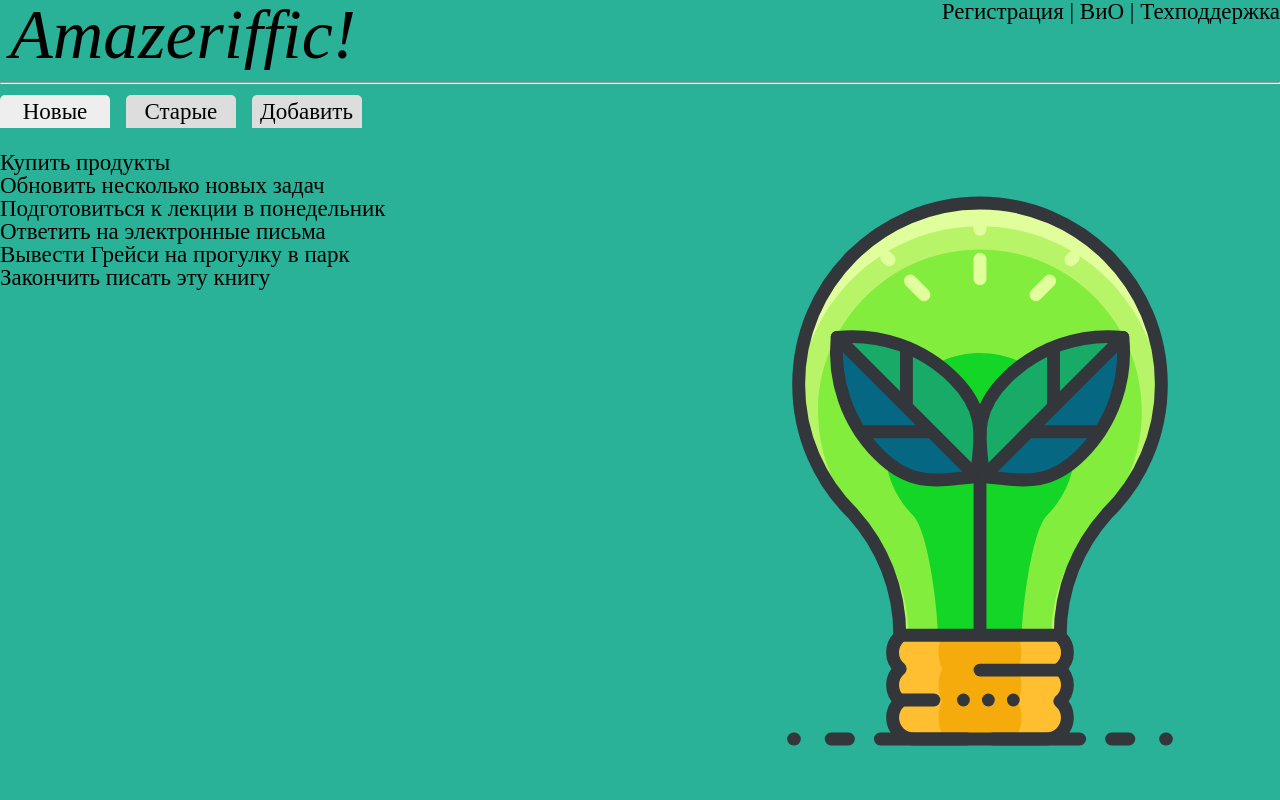
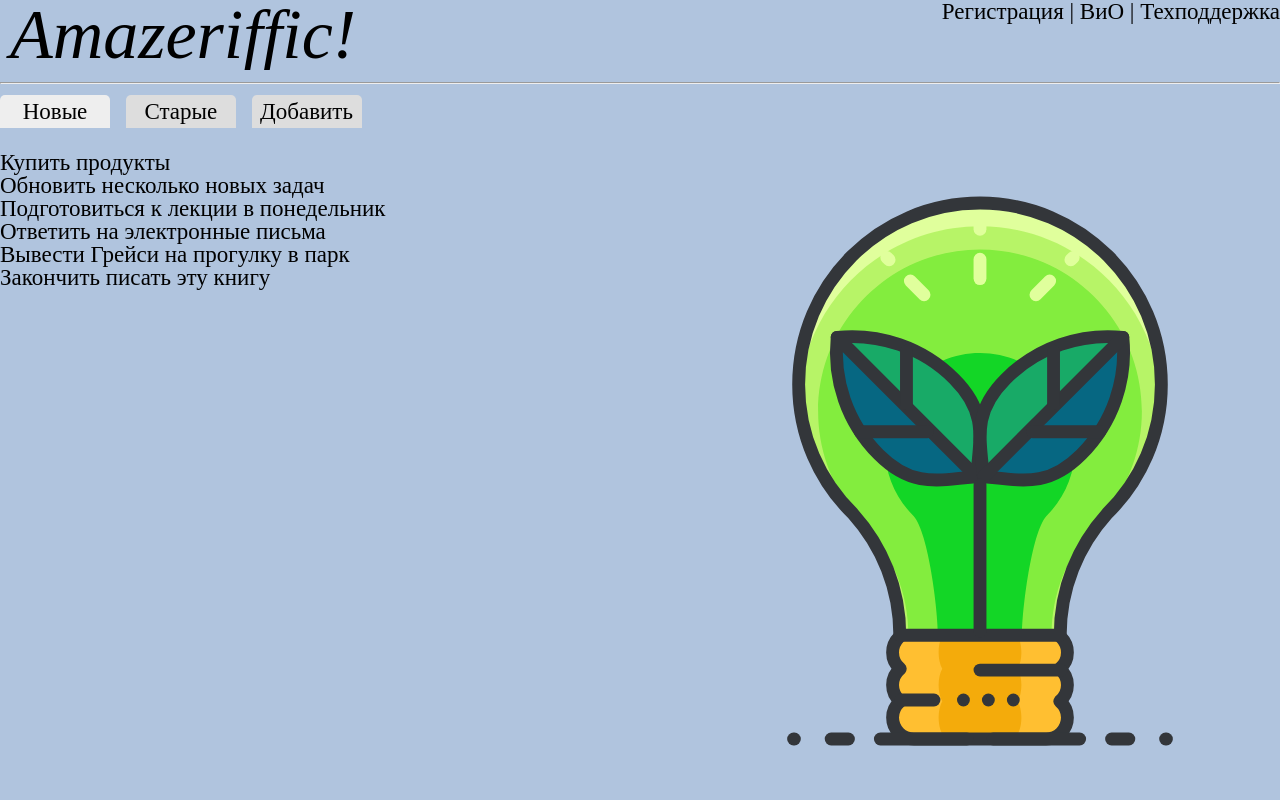
Before and after one commit to IlyasNugaev000/WebProgramming, a plain HTML site: page index.html in a window 1280 px wide. Shown: the top 800 px of the page. Drawn offline with Linux system fonts and the light colour scheme.

Commit message:
change color

```diff
--- a/style.css
+++ b/style.css
@@ -1,5 +1,5 @@
 body {
-	background: #5f9ea0;
+	background: #4682B4;
 }
 header, main, footer {
 	min-width: 855px;
@@ -33,7 +33,7 @@ header.container, main.container, footer.container {
 	font-weight: bold;
 }
 header {
-	background: #29b297;
+	background: #B0C4DE;
 	overflow: hidden;
 }
 header h1 {
@@ -54,7 +54,7 @@ header a, footer a {
 	line-height: 35px;
 }
 main {
-	background: #29b297;
+	background: #B0C4DE;
 	overflow: auto;
 }
 main .content {
```
